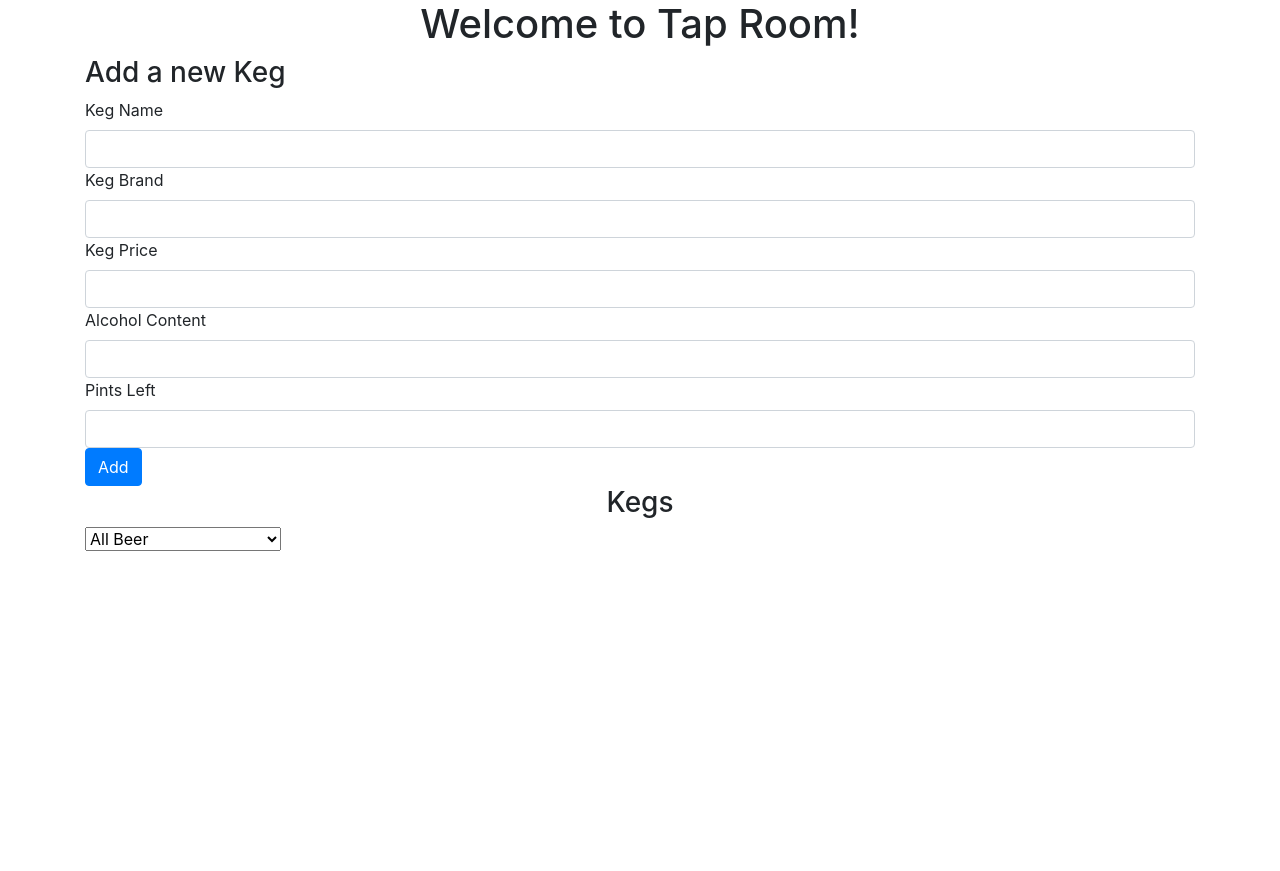
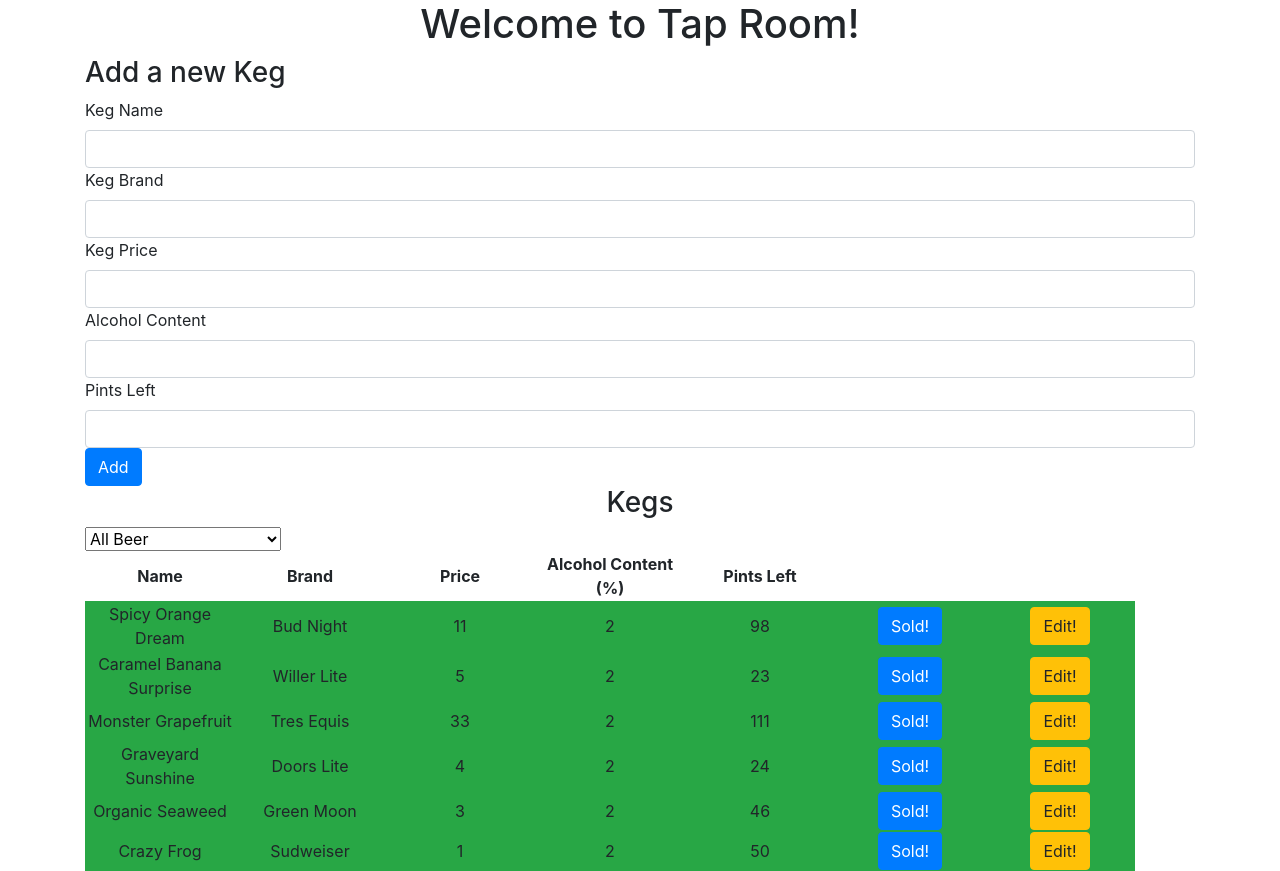
Before and after one commit to RogersNL/tap-room-react, a React app: page /#/ in a window 1280 px wide. Before the commit the page ends 800 px from the top, so only its background shows below. Built offline with nearby package versions, Linux system fonts and the light colour scheme.

Commit message:
Add final components and styling.

```diff
--- a/src/components/Keg.jsx
+++ b/src/components/Keg.jsx
@@ -3,7 +3,21 @@ import PropTypes from 'prop-types';
 
 function Keg(props){
   return(
-
+    <tr className="bg-success">
+      <td>{props.name}</td>
+      <td>{props.brand}</td>
+      <td>{props.price}</td>
+      <td>{props.alcoholContent}</td>
+      <td>{props.pintsLeft}</td>
+      <td><button className="btn btn-primary">Sold!</button></td>
+      <td><button className="btn btn-warning">Edit!</button></td>
+      <style jsx>{`
+        td, th{
+          width: 150px;
+          text-align: center;
+        }
+      `}</style>
+    </tr>
   );
 }
 
@@ -11,8 +25,8 @@ Keg.propTypes = {
   name: PropTypes.string.isRequired,
   brand: PropTypes.string.isRequired,
   price: PropTypes.number.isRequired,
-  alcoholContent: PropTypes.number.isRequired),
-  pintsLeft: PropTypes.number.isRequired,
+  alcoholContent: PropTypes.number.isRequired,
+  pintsLeft: PropTypes.number.isRequired
 };
 
 export default Keg;
--- a/src/components/KegList.jsx
+++ b/src/components/KegList.jsx
@@ -1,5 +1,6 @@
 import React from 'react';
 import Filter from './Filter';
+import Keg from './Keg';
 
 const masterKegList =
   [
@@ -12,7 +13,7 @@ const masterKegList =
     },
     {
       name: 'Caramel Banana Surprise',
-      brand: 'Willer Light',
+      brand: 'Willer Lite',
       price: 5,
       alcoholContent: 2,
       pintsLeft: 23
@@ -52,8 +53,29 @@ function KegList(){
     <div>
       <h3>Kegs</h3>
       <Filter/>
+        <table>
+          <tr>
+            <th>Name</th>
+            <th>Brand</th>
+            <th>Price</th>
+            <th>Alcohol Content (%)</th>
+            <th>Pints Left</th>
+          </tr>
+          {masterKegList.map((keg, index) =>
+            <Keg name={keg.name}
+              brand={keg.brand}
+              price={keg.price}
+              alcoholContent={keg.alcoholContent}
+              pintsLeft={keg.pintsLeft}
+              key={index}/>
+            )}
+        </table>
       <style jsx>{`
         h3 {
+          text-align: center;
+        }
+        td, th{
+          width: 150px;
           text-align: center;
         }
       `}</style>
```
